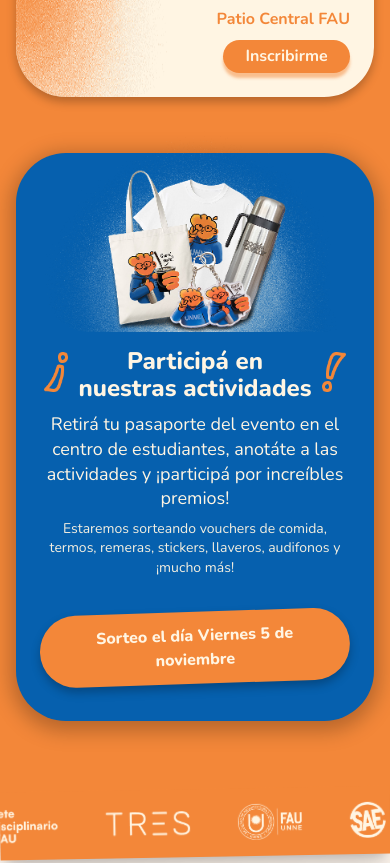
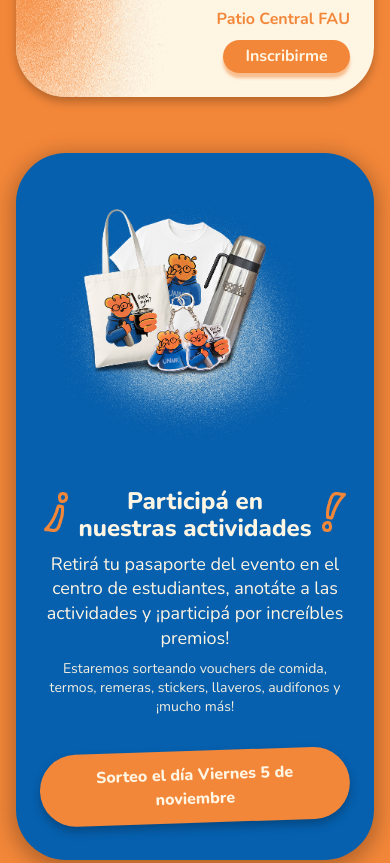
Before and after one commit to JJoelM/landing-page-podes-contar, a React (Vite) app: page / in a window 390 px wide. Shown: the part 5020-5883 px from the top of the page. Built offline with nearby package versions, Linux system fonts and the light colour scheme; the HTML template or start-up script is replaced by a standard one.

Commit message:
Adjust merch-degradado positioning, size, and responsive 1024px overlap

```diff
--- a/src/components/InteractiveSchedule.jsx
+++ b/src/components/InteractiveSchedule.jsx
@@ -562,7 +562,7 @@ export default function InteractiveSchedule({ onOpenInscription }) {
         </div>
 
         {/* Merch / Sorteo Banner (1:1 con Frame 152 de Figma) */}
-        <div className="mt-14 sm:mt-16 bg-[#0660AE] text-[#FFF5E3] rounded-[50px] px-6 sm:px-10 md:pl-0 md:pr-10 py-8 sm:py-0 sm:min-h-[388px] shadow-[0_5px_20px_5px_rgba(0,0,0,0.25)] relative overflow-visible flex flex-col md:flex-row items-center">
+        <div className="mt-14 sm:mt-16 bg-[#0660AE] text-[#FFF5E3] rounded-[50px] px-6 sm:px-10 lg:pl-0 lg:pr-10 py-8 lg:py-0 lg:min-h-[388px] shadow-[0_5px_20px_5px_rgba(0,0,0,0.25)] relative overflow-hidden flex flex-col lg:flex-row items-center">
           <img
             src="/assets/brillos-esquina.png"
             alt=""
@@ -570,18 +570,18 @@ export default function InteractiveSchedule({ onOpenInscription }) {
             className="hidden sm:block absolute top-8 right-10 w-12 h-12 object-contain pointer-events-none select-none z-20"
           />
 
-          {/* Merch visual pegado al borde izquierdo e inferior del contenedor (sin márgenes, z-20) */}
-          <div className="w-full md:w-auto md:absolute md:left-0 md:bottom-0 flex justify-center md:justify-start relative z-20 -mt-14 sm:-mt-16 md:mt-0 pointer-events-none select-none">
+          {/* Merch visual: centrado arriba en <lg, y a la izquierda en lg+ sin pisar el texto (manteniendo exacto xl/1440p) */}
+          <div className="w-full lg:w-auto lg:absolute lg:-left-4 lg:top-1/2 lg:-translate-y-1/2 lg:mt-10 xl:mt-24 flex justify-center lg:justify-start relative z-20 pointer-events-none select-none">
             <img
               src="/assets/merch-degradado.png"
               alt="Merch exclusivo Podés Contar: tote bag, remera, termo y llaveros de Fausti"
-              className="w-full max-w-[380px] sm:max-w-[480px] md:max-w-none md:w-[500px] lg:w-[640px] xl:w-[700px] h-auto object-contain object-left-bottom rounded-bl-[50px]"
+              className="w-full max-w-[360px] sm:max-w-[440px] lg:max-w-none lg:w-[560px] xl:w-[765px] h-auto object-contain"
             />
           </div>
 
           {/* Copy & Bastón naranja a la derecha */}
-          <div className="md:ml-auto md:w-[54%] lg:w-[52%] text-center md:text-left relative z-10 mt-4 md:mt-0 md:py-10 md:pr-4">
-            <div className="inline-flex items-start justify-center md:justify-start gap-2.5">
+          <div className="w-full lg:ml-auto lg:w-[52%] text-center lg:text-left relative z-10 mt-4 lg:mt-0 lg:py-10 lg:pr-4">
+            <div className="inline-flex items-start justify-center lg:justify-start gap-2.5">
               <img
                 src="/assets/exclamacion-abierta.png"
                 alt=""
@@ -605,21 +605,21 @@ export default function InteractiveSchedule({ onOpenInscription }) {
               Retirá tu pasaporte del evento en el centro de estudiantes, anotáte a las actividades y ¡participá por increíbles premios!
             </p>
 
-            <p className="mt-2 text-sm sm:text-[17px] lg:text-[18px] text-[#FFF5E3]/95 font-normal leading-snug max-w-[522px] mx-auto md:mx-0">
+            <p className="mt-2 text-sm sm:text-[17px] lg:text-[18px] text-[#FFF5E3]/95 font-normal leading-snug max-w-[522px] mx-auto lg:mx-0">
               Estaremos sorteando vouchers de comida, termos, remeras, stickers, llaveros, audifonos y ¡mucho más!
             </p>
 
             {/* Bastón naranja inclinado pasando por detrás del merch (z-10 < z-20), con mayor separación del texto superior */}
-            <div className="mt-10 sm:mt-12 flex items-center justify-center md:justify-start">
+            <div className="mt-10 sm:mt-12 flex items-center justify-center lg:justify-start">
               <div className="relative inline-flex items-center -rotate-[1.9deg] origin-left select-none">
                 <div
-                  className="hidden md:block absolute inset-y-0 right-0 -left-56 bg-[#F38739] rounded-[50px] shadow-[0_5px_10px_0_rgba(0,0,0,0.25)] -z-10"
+                  className="hidden lg:block absolute inset-y-0 right-0 -left-24 xl:-left-56 bg-[#F38739] rounded-[50px] shadow-[0_5px_10px_0_rgba(0,0,0,0.25)] -z-10"
                   aria-hidden="true"
                 />
-                <span className="md:hidden bg-[#F38739] rounded-[50px] shadow-[0_5px_10px_0_rgba(0,0,0,0.25)] text-[#FFF5E3] font-extrabold text-base sm:text-xl px-6 py-3">
+                <span className="lg:hidden bg-[#F38739] rounded-[50px] shadow-[0_5px_10px_0_rgba(0,0,0,0.25)] text-[#FFF5E3] font-extrabold text-base sm:text-xl px-6 py-3">
                   Sorteo el día Viernes 5 de noviembre
                 </span>
-                <span className="hidden md:block text-[#FFF5E3] font-extrabold text-xl lg:text-[24px] xl:text-[26px] leading-none whitespace-nowrap py-4 pl-2 pr-8">
+                <span className="hidden lg:block text-[#FFF5E3] font-extrabold text-lg xl:text-[26px] leading-none whitespace-nowrap py-4 pl-2 pr-8">
                   Sorteo el día Viernes 5 de noviembre
                 </span>
                 <img
```
Also changed, not shown: public/assets/merch-degradado.png.
